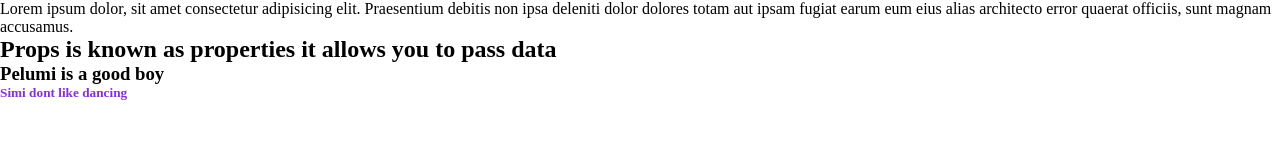
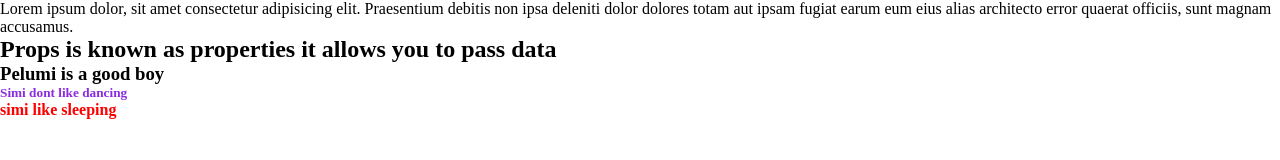
Before and after one commit to simisola-tech/Lorem-ipsum, a website: page index.html in a window 1280 px wide. Drawn offline with Linux system fonts and the light colour scheme.

Commit message:
added h4

```diff
--- a/index.css
+++ b/index.css
@@ -6,3 +6,6 @@
 h5{
     color: blueviolet;
 }
+h4{
+    color: red;
+}
--- a/index.html
+++ b/index.html
@@ -15,5 +15,6 @@
     <h2>Props is known as properties it allows you to pass data</h2>
     <h3>Pelumi is a good boy</h3>
     <h5>Simi dont like dancing</h5>
+    <h4>simi like sleeping</h4>
   </body>
 </html>
```
